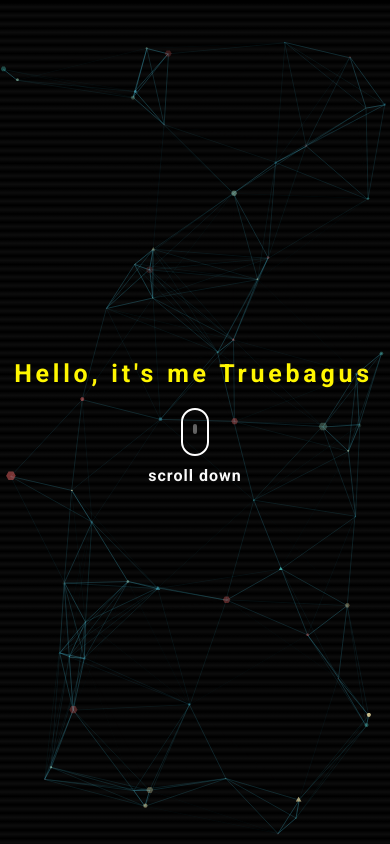
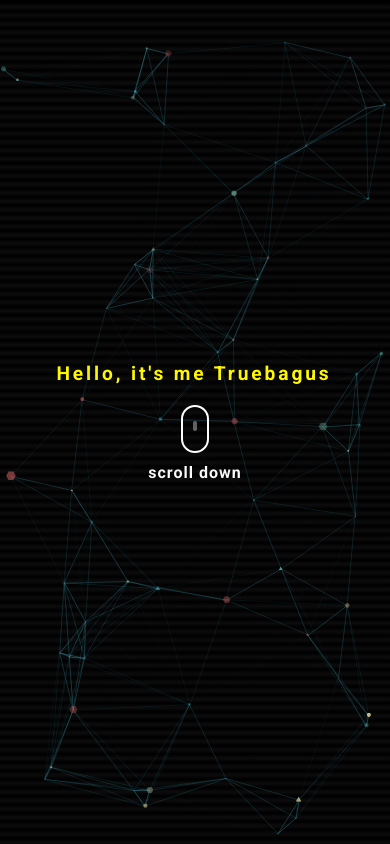
Before and after one commit to truebagus/portofolio, a plain HTML site: page index.html in a window 390 px wide. Drawn offline with nearby package versions, Linux system fonts and the light colour scheme; animation ran at ten frames a second.

Commit message:
Update mobile.css

```diff
--- a/css/mobile.css
+++ b/css/mobile.css
@@ -38,6 +38,9 @@
 }
 
 @media (max-width: 768px) {
+  .hero-content h1 {
+    font-size: 1.2rem;
+  }
   /* Efek typing dasar */
   .hero-content h1 {
     overflow: hidden;
```
